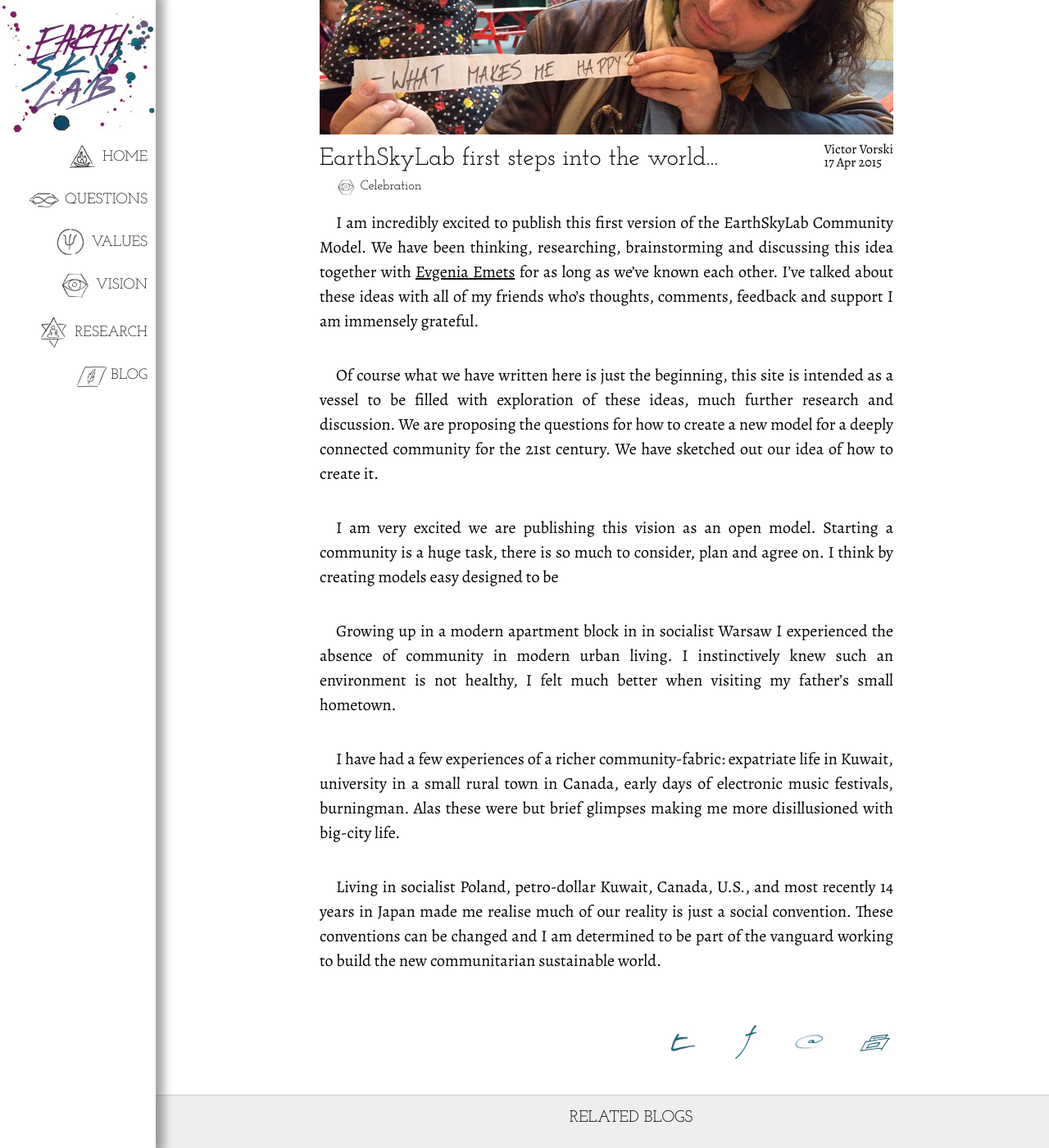
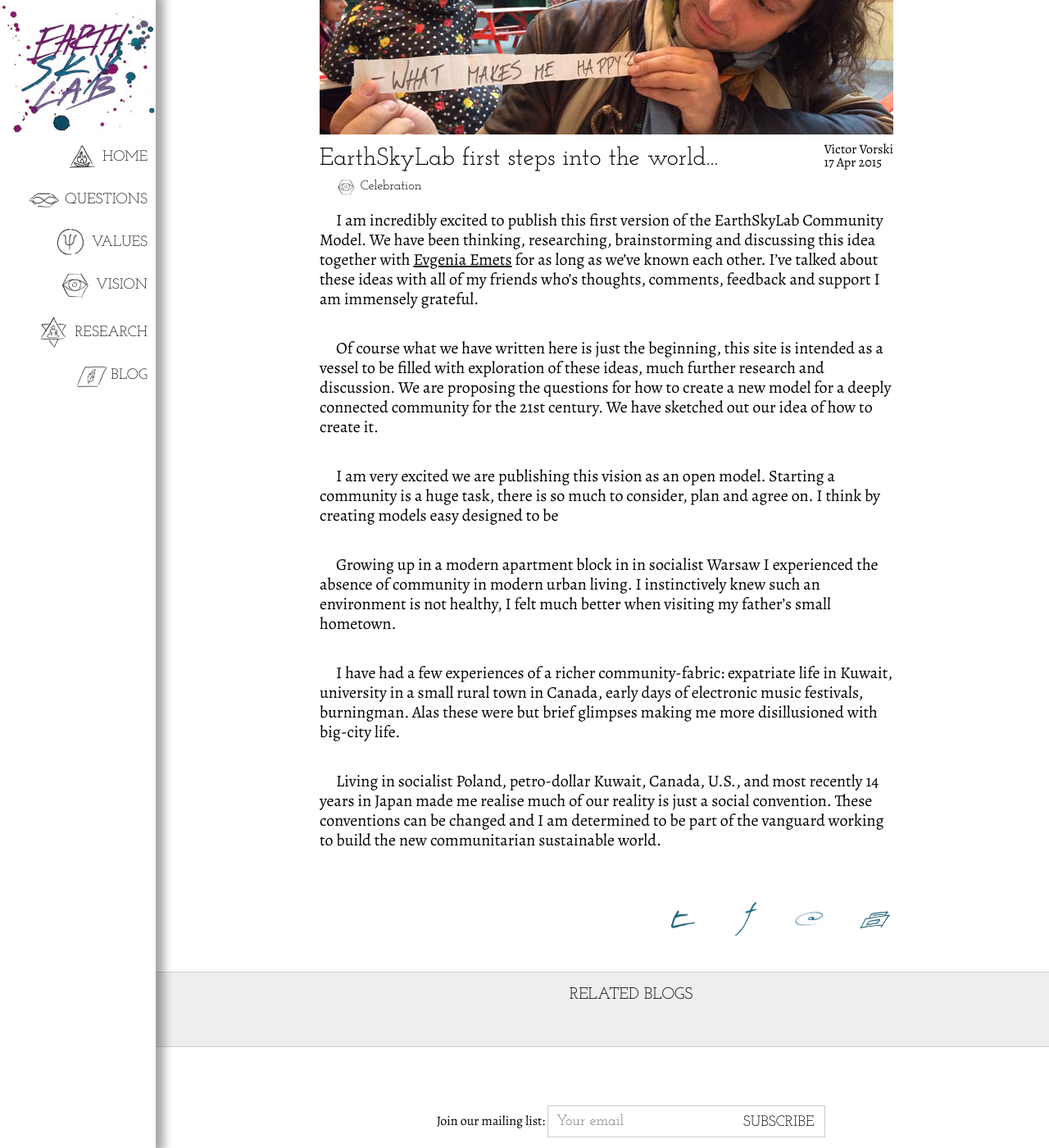
Before and after one commit to EarthSkyLab/EarthSkyLab.github.io, a Jekyll site: the page built from _posts/2015-04-17-site-launch-victor.md, in a window 1280 px wide and 1400 px high, scrolled down 247 px. Shown: the whole window at 82% size. Built offline with Jekyll 4.4.1, drawn with Linux system fonts in a browser that asks for light colours; some web fonts are replaced; Markdown is read by kramdown in place of the engine named in the settings; comment, search, counter and statistics services are not loaded.

Commit message:
per-user stylesheets for blog posts...

```diff
--- /dev/null
+++ b/_authors/victor.css
@@ -0,0 +1,11 @@
+
+@import url(http://fonts.googleapis.com/css?family=Lusitana);
+
+.author-victor, .author-victor h1, .author-victor h2, .author-victor h3 {
+	font-family: Lusitana, inherit !important;
+	font-weight: 400 !important;
+}
+
+.author-victor.type-post p {
+	text-align: left !important;
+}
--- a/_includes/head.html
+++ b/_includes/head.html
@@ -75,6 +75,9 @@
 
 <!-- END - Facebook Open Graph Meta Tags -->
 
+{% if page.author %}
+<link rel="stylesheet" href="/authors/{{page.author}}.css" />
+{% endif %}
 
 <link rel="stylesheet" href="http://static.addtoany.com/menu/svg/icons.11.svg.css" />
 
--- a/_layouts/post.html
+++ b/_layouts/post.html
@@ -1,21 +1,21 @@
 ---
 layout: basic-page
 ---
+	{% for an_author in site.authors %}
+		{% assign author_id = an_author.path | split:"/" | last | split:"." | first %}
+		{% if author_id == page.author %}
+			{% assign author = an_author %}
+		{% endif %}
+	{% endfor %}
 
-     <article role="main" class="primary-content type-post">
+     <article role="main" class="primary-content type-post  author-{{page.author}}">
             <div class="wrapper">
             <header>
-				{% for an_author in site.authors %}
-					{% assign author_id = an_author.path | split:"/" | last | split:"." | first %}
-					{% if author_id == page.author %}
-						{% assign author = an_author %}
-					{% endif %}
-				{% endfor %}
 
 			<div class="post">
 			  <a href="/authors/{{page.author}}.html"><img src="/authors/{{page.author}}.jpg"></a>
 			  <div class="post-info cf">
-				  <h1 class="post-title">{{ page.title }}</h1>
+				  <h1 class="post-title">{{page.title}}</h1>
 				  <div class="post-date">
 					  <a href={{author.url}}>{{author.title}}</a><br/>
 					  {{ page.date | date_to_string }}
@@ -28,7 +28,7 @@
 			  {{ content }}
 			  {% include share-buttons.html %}
 
-	<div class="esl-paging cf">
+			  <div class="esl-paging cf">
 			  {% if page.previous %}
 			  	<div class="esl-previous-page"><a href="{{page.previous.url}}"><< {{page.previous.title}}</a></div>
 			  {% endif %}
@@ -36,7 +36,7 @@
 			  {% if page.next %}
 			  	<div class="esl-next-page"><a href="{{page.next.url}}">{{page.next.title}} >></a></div>
 			  {% endif %}
-	</div>
+			  	</div>
 
 
 			</div>
--- a/public/barebones/style.css
+++ b/public/barebones/style.css
@@ -213,7 +213,12 @@
 .type-post li, .type-post p {
 	font-size: 20px;
 }
-.type-post p {display: inline-block;  line-height: 30px; width: 100%; text-align: justify; margin: 0.9em 0;}
+.type-post p {
+	display: inline-block;
+	width: 100%;
+	text-align: justify;
+	margin: 0.9em 0;
+	}
 .type-post p:first-child {margin-top:0px;}
 .type-post p a {color: inherit;}
 .type-post p img,.type-post .wp-caption, .type-post h5 {display: block;  height: auto; margin: 15px 0 14px;}
```
